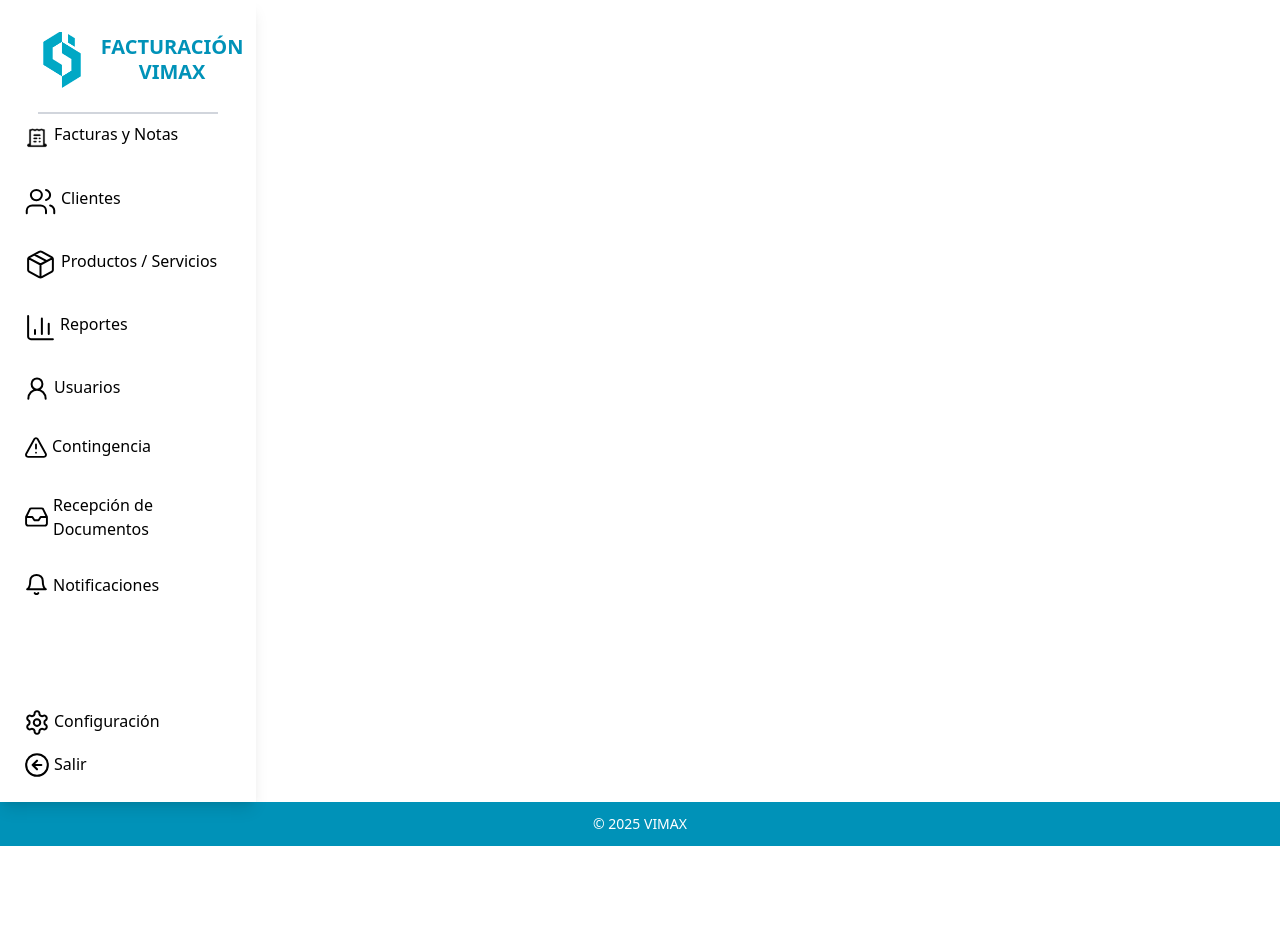
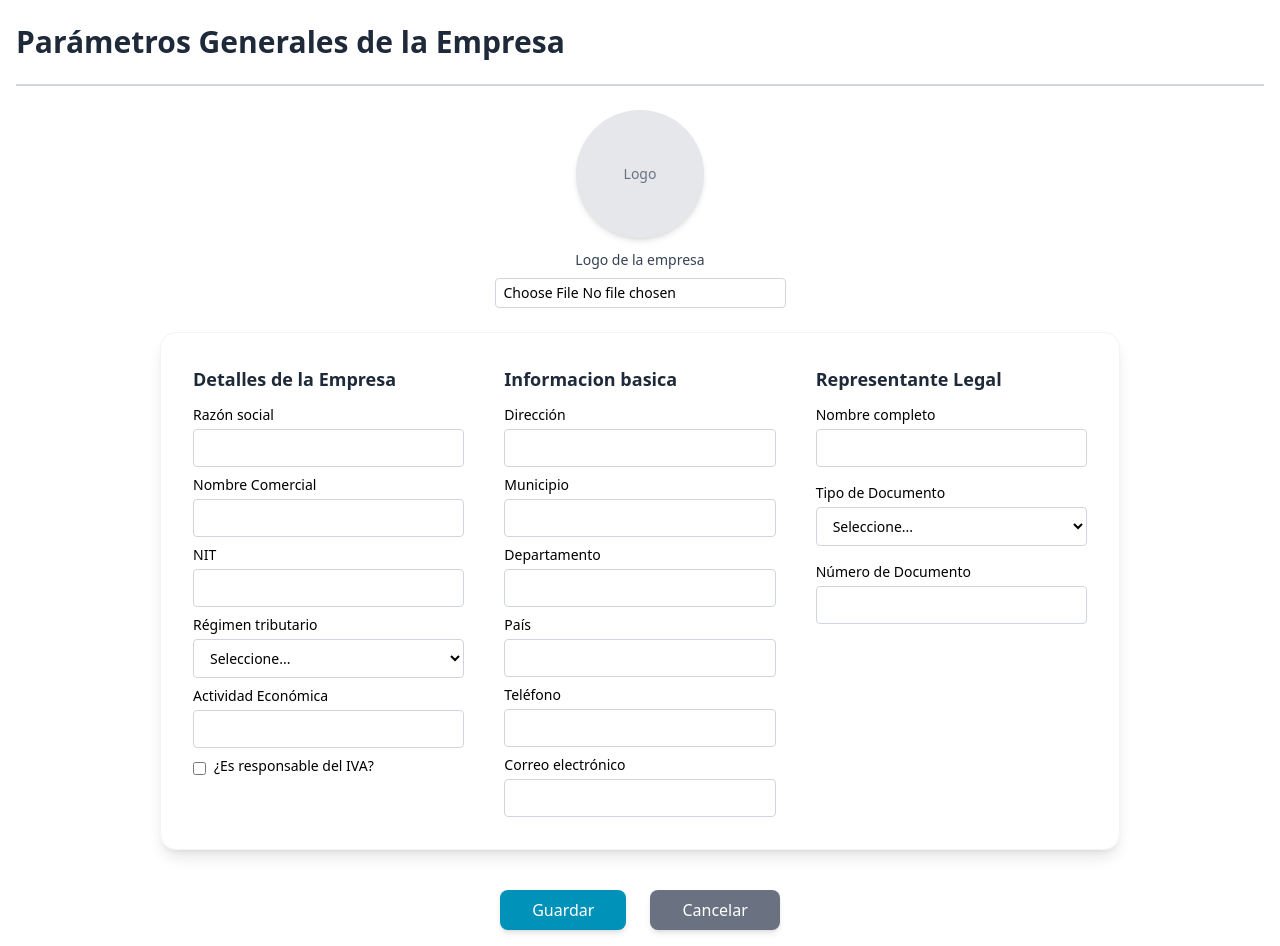
Before and after one commit to Helen1340/SistemaFacturacionViMax-Frontend-Angular, an Angular app: page /parametros-generales in a window 1280 px wide. Before the commit this address led to /. Before the commit the page ends 846 px from the top, so only its background shows below. Built offline with nearby package versions, Linux system fonts and the light colour scheme.

Commit message:
se agrega el modulo parametros generales en module-settings

```diff
--- a/src/app/app.routes.ts
+++ b/src/app/app.routes.ts
@@ -25,6 +25,7 @@ import { CertificadoDigital } from './module-settings/certificado-digital/certif
 import { NotificacionesEmails } from './module-settings/notificaciones-emails/notificaciones-emails';
 import { Acceder } from './module-home/acceder/acceder';
 import { Registro } from './module-home/registro/registro';
+import { ParametrosGenerales } from './module-settings/parametros-generales/parametros-generales';
 
 
 
@@ -87,7 +88,6 @@ export const routes: Routes = [
   { path: 'facturas-notas', component: FacturasNotas} ,
   {path: `clientes`, component: Clientes},
   // ... otras rutas
-
 
 
 
@@ -225,6 +225,7 @@ export const routes: Routes = [
 
 //ESPACIO PARA LAS RUTAS DE (MODULE COFIGURACIONES)
   {path: 'configuracion',component:Configuracion},
+  {path: 'parametros-generales',component: ParametrosGenerales},
   {path: 'certiifcacido-digital', component: CertificadoDigital},
   {path: 'notificaciones-email',component: NotificacionesEmails},
 
@@ -243,4 +244,5 @@ export const routes: Routes = [
 
 
 
+
 ];
--- a/src/app/app.ts
+++ b/src/app/app.ts
@@ -22,7 +22,7 @@ export class App {
     this.router.events
       .pipe(filter(event => event instanceof NavigationEnd))
       .subscribe((event: any) => {
-        const hiddenRoutes = ['/inicio', '/login', '/registro', '/configuracion'];
+        const hiddenRoutes = ['/inicio', '/login', '/registro', '/configuracion', '/parametros-generales'];
         this.showLayout = !hiddenRoutes.includes(event.urlAfterRedirects);
       });
   }
--- /dev/null
+++ b/src/app/module-settings/parametros-generales/company.service.ts
@@ -0,0 +1,14 @@
+import { Injectable } from '@angular/core';
+import { HttpClient } from '@angular/common/http';
+import { Observable } from 'rxjs';
+
+@Injectable({ providedIn: 'root' })
+export class CompanyService {
+    private api = 'http://localhost:3000/api/company';
+
+    constructor(private http: HttpClient) {}
+
+    saveCompany(data: any): Observable<any> {
+        return this.http.post(this.api, data);
+    }
+}
--- a/src/app/module-settings/parametros-generales/parametros-generales.html
+++ b/src/app/module-settings/parametros-generales/parametros-generales.html
@@ -1 +1,140 @@
-<p>parametros-generales works!</p>
+<main class="w-full p-4 flex-1 overflow-auto">
+    <!-- Título -->
+    <div class="pt-2">
+        <h2 class="text-3xl font-semibold text-gray-800">Parámetros Generales de la Empresa</h2>
+        <div class="border-b-2 border-gray-300 w-full pt-6"></div>
+    </div>
+
+    <!-- Logo -->
+    <div class="flex flex-col items-center mt-6 mb-6">
+        <div class="w-32 h-32 bg-gray-200 rounded-full flex items-center justify-center overflow-hidden shadow-md mb-3">
+            <img *ngIf="logoPreview" [src]="logoPreview" alt="Logo Preview" class="object-cover w-full h-full" />
+            <span *ngIf="!logoPreview" class="text-gray-500 text-sm">Logo</span>
+        </div>
+        <label class="text-sm font-medium text-gray-700 mb-2">Logo de la empresa</label>
+        <input type="file" (change)="onLogoSelected($event)" class="text-sm border border-gray-300 rounded px-2 py-1 cursor-pointer" />
+    </div>
+
+    <!-- Formulario -->
+    <form [formGroup]="form" (ngSubmit)="guardar()"
+        class="grid grid-cols-1 lg:grid-cols-3 gap-10  mx-36 text-sm text-black  p-8 rounded-2xl shadow-lg border border-gray-100 ">
+
+        <!-- Columna 1 -->
+        <div class="space-y-2">
+            <h1 class="font-semibold text-lg text-gray-800 pb-1">Detalles de la Empresa</h1>
+            <div>
+                <label class="block font-medium mb-1">Razón social </label>
+                <input formControlName="razonSocial" type="text"
+                    class="w-full border border-gray-300 rounded px-3 py-2 " />
+            </div>
+            <div>
+                <label class="block font-medium mb-1">Nombre Comercial</label>
+                <input formControlName="nombreComercial" type="text"
+                    class="w-full border border-gray-300 rounded px-3 py-2 " />
+            </div>
+            <div>
+                <label class="block font-medium mb-1">NIT</label>
+                <input formControlName="nit" type="text"
+                    class="w-full border border-gray-300 rounded px-3 py-2 " />
+            </div>
+            <div>
+                <label class="block font-medium mb-1">Régimen tributario</label>
+                <select formControlName="regimen"
+                    class="w-full border border-gray-300 rounded px-3 py-2 bg-white ">
+                    <option value="">Seleccione...</option>
+                    <option>Regimen Ordinario</option>
+                    <option>Régimen Simple de Tributación (RTS)</option>
+                    <option>Régimen Tributario Especial (RTE)</option>
+                </select>
+            </div>
+            <div>
+                <label class="block font-medium mb-1">Actividad Económica</label>
+                <input formControlName="actividadEconomica" type="text"
+                    class="w-full border border-gray-300 rounded px-3 py-2 " />
+            </div>
+            <div class="flex items-center">
+                <input formControlName="iva" type="checkbox" class="mr-2 accent-cyan-600" />
+                <label class="block font-medium mb-1">¿Es responsable del IVA?</label>
+            </div>
+        </div>
+
+        <!-- Columna 2 -->
+        <div class="space-y-2">
+            <h1 class="font-semibold text-lg text-gray-800 pb-1">Informacion basica</h1>
+            <div>
+                <label class="block font-medium mb-1">Dirección</label>
+                <input formControlName="direccion" type="text"
+                    class="w-full border border-gray-300 rounded px-3 py-2 " />
+            </div>
+            <div>
+                <label class="block font-medium mb-1">Municipio</label>
+                <input formControlName="municipio" type="text"
+                    class="w-full border border-gray-300 rounded px-3 py-2 " />
+            </div>
+            <div>
+                <label class="block font-medium mb-1">Departamento</label>
+                <input formControlName="departamento" type="text"
+                    class="w-full border border-gray-300 rounded px-3 py-2 " />
+            </div>
+            <div>
+                <label class="block font-medium mb-1">País</label>
+                <input formControlName="pais" type="text"
+                    class="w-full border border-gray-300 rounded px-3 py-2 " />
+            </div>
+            <div>
+                <label class="block font-medium mb-1">Teléfono</label>
+                <input formControlName="telefono" type="text"
+                    class="w-full border border-gray-300 rounded px-3 py-2 " />
+            </div>
+            <div>
+                <label class="block font-medium mb-1">Correo electrónico</label>
+                <input formControlName="correo" type="email"
+                    class="w-full border border-gray-300 rounded px-3 py-2 " />
+            </div>
+        </div>
+
+        <!-- Columna 3 -->
+        <div class="space-y-2">
+            <h1 class="font-semibold text-lg text-gray-800 pb-1">Representante Legal</h1>
+            <div formGroupName="representante" class="space-y-4">
+                <div>
+                    <label class="block font-medium mb-1">Nombre completo</label>
+                    <input formControlName="nombre" type="text"
+                        class="w-full border border-gray-300 rounded px-3 py-2 " />
+                </div>
+                <div>
+                    <label class="block font-medium mb-1">Tipo de Documento</label>
+                    <select formControlName="tipoDocumento"
+                        class="w-full border border-gray-300 rounded px-3 py-2 bg-white ">
+                        <option value="">Seleccione...</option>
+                        <option>Cédula de Ciudadanía</option>
+                        <option>Cédula de Extranjería</option>
+                        <option>Tarjeta de Identidad</option>
+                    </select>
+                </div>
+                <div>
+                    <label class="block font-medium mb-1">Número de Documento</label>
+                    <input formControlName="numeroDocumento" type="text"
+                        class="w-full border border-gray-300 rounded px-3 py-2 " />
+                </div>
+            </div>
+        </div>
+    </form>
+
+    <!-- Botones -->
+    <div class="mt-10 flex justify-center gap-6">
+        <button (click)="guardar()"
+            class="bg-cyan-600 text-white px-8 py-2 rounded-lg hover:bg-cyan-700 shadow-md transition">
+            Guardar
+        </button>
+        <button type="reset" (click)="form.reset(); logoPreview = null"
+            class="bg-gray-500 text-white px-8 py-2 rounded-lg hover:bg-gray-600 shadow-md transition">
+            Cancelar
+        </button>
+    </div>
+
+    <!-- Notificación -->
+    <div *ngIf="notificacion" class="fixed top-4 right-4 bg-green-500 text-white px-6 py-3 rounded-lg shadow-lg z-50">
+        ¡Parámetros guardados exitosamente!
+    </div>
+</main>
--- a/src/app/module-settings/parametros-generales/parametros-generales.ts
+++ b/src/app/module-settings/parametros-generales/parametros-generales.ts
@@ -1,11 +1,76 @@
-import { Component } from '@angular/core';
+import { CommonModule } from '@angular/common';
+import { Component, OnInit } from '@angular/core';
+import { FormBuilder, FormGroup, ReactiveFormsModule, Validators } from '@angular/forms';
+import { CompanyService } from './company.service';
 
 @Component({
   selector: 'app-parametros-generales',
-  imports: [],
+  imports: [CommonModule, ReactiveFormsModule ],
   templateUrl: './parametros-generales.html',
   styleUrl: './parametros-generales.css'
 })
-export class ParametrosGenerales {
+export class ParametrosGenerales implements OnInit {
+  form!: FormGroup;
+  notificacion = false;
+  logoPreview: string | ArrayBuffer | null = null;
 
+  constructor(
+    private fb: FormBuilder,
+    private companyService: CompanyService
+  ) {}
+
+  ngOnInit(): void {
+    this.form = this.fb.group({
+      logo: [null], // 🔹 archivo logo
+      razonSocial: ['', Validators.required],
+      nombreComercial: ['', Validators.required],
+      nit: ['', Validators.required],
+      regimen: ['', Validators.required],
+      actividadEconomica: ['', Validators.required],
+      iva: [false, Validators.requiredTrue],
+      direccion: ['', Validators.required],
+      municipio: ['', Validators.required],
+      departamento: ['', Validators.required],
+      pais: ['', Validators.required],
+      telefono: ['', Validators.required],
+      correo: ['', [Validators.required, Validators.email]],
+      representante: this.fb.group({
+        nombre: ['', Validators.required],
+        tipoDocumento: ['', Validators.required],
+        numeroDocumento: ['', Validators.required],
+      })
+    });
+  }
+
+  onLogoSelected(event: any) {
+    const file = event.target.files[0];
+    if (file) {
+      this.form.patchValue({ logo: file });
+      const reader = new FileReader();
+      reader.onload = () => (this.logoPreview = reader.result);
+      reader.readAsDataURL(file);
+    }
+  }
+
+  guardar() {
+    if (this.form.valid) {
+      const formData = new FormData();
+      Object.entries(this.form.value).forEach(([key, value]) => {
+        if (key === 'representante') {
+          Object.entries(value as any).forEach(([rk, rv]) =>
+            formData.append(`representante[${rk}]`, rv as any)
+          );
+        } else {
+          formData.append(key, value as any);
+        }
+      });
+
+      this.companyService.saveCompany(formData).subscribe(() => {
+        this.notificacion = true;
+        setTimeout(() => (this.notificacion = false), 3000);
+        this.form.reset();
+        this.logoPreview = null;
+      });
+    }
+  }
 }
```
